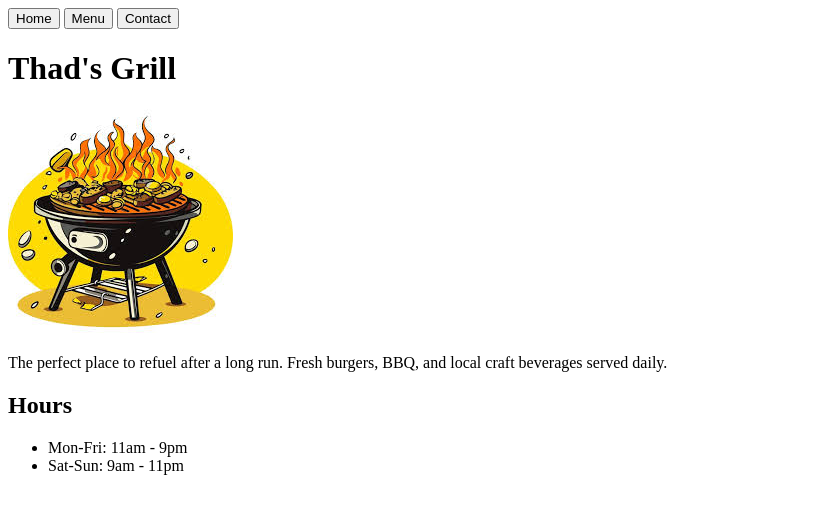
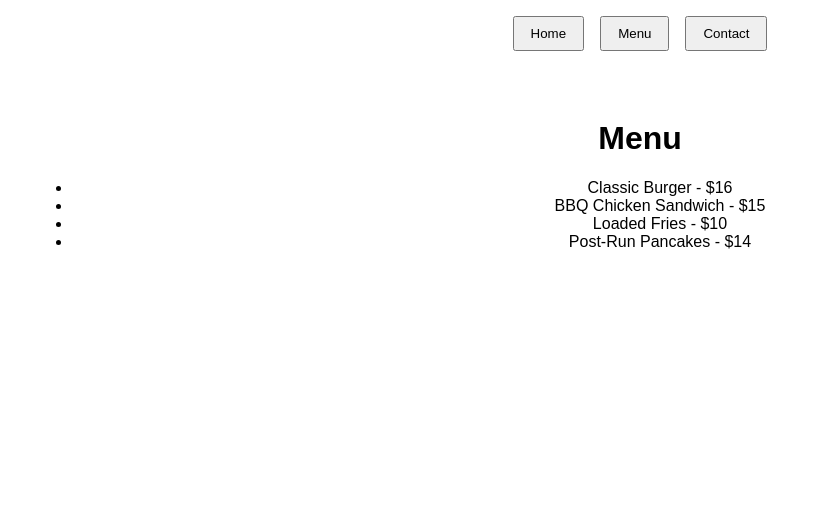
Before and after one commit to ThadMelaku/restaurant-page, a website built with webpack: page src/template.html in a window 1280 px wide. Both pictures are taken after a click on the button "Menu". Shown: the whole page, without its empty margins (0-822 px from the left). Built offline with nearby package versions, Linux system fonts and the light colour scheme.

Commit message:
feat: add home, menu, and contact page modules

```diff
--- /dev/null
+++ b/src/contact.js
@@ -0,0 +1,20 @@
+export function createContactPage() {
+  const contact = document.createElement("div");
+  contact.classList.add("page", "contact-page");
+
+  const heading = document.createElement("h1");
+  heading.textContent = "Contact";
+
+  const phone = document.createElement("p");
+  phone.textContent = "Phone: 604-555-1234";
+
+  const address = document.createElement("p");
+  address.textContent = "Address: 123 Run Club Lane, Richmond, BC";
+
+  const email = document.createElement("p");
+  email.textContent = "Email: hello@thadsgrill.ca";
+
+  contact.append(heading, phone, address, email);
+
+  return contact;
+}
--- a/src/home.js
+++ b/src/home.js
@@ -1,7 +1,8 @@
-import grillImage from "./images/grill.jpg";
+import grillImage from "./images/grill.png";
 
-export function loadHome() {
-  const content = document.querySelector("#content");
+export function createHomePage() {
+  const home = document.createElement("div");
+  home.classList.add("page", "home-page");
 
   const heading = document.createElement("h1");
   heading.textContent = "Thad's Grill";
@@ -26,12 +27,13 @@ export function loadHome() {
   weekend.textContent = "Sat-Sun: 9am - 11pm";
 
   hours.append(weekday, weekend);
-
-  content.append(
+  home.append(
     heading,
     image,
     description,
     hoursHeading,
     hours
   );
+
+  return home
 }
--- a/src/index.js
+++ b/src/index.js
@@ -1,6 +1,28 @@
 import "./styles.css";
-import { loadHome } from "./home.js";
+import { createHomePage } from "./home.js";
+import { createMenuPage } from "./menu.js";
+import { createContactPage } from "./contact.js";
 
-loadHome();
+const content = document.querySelector("#content");
+const homeBtn = document.querySelector("#home-btn");
+const menuBtn = document.querySelector("#menu-btn");
+const contactBtn = document.querySelector("#contact-btn");
 
-console.log("Restaurant Page is running!");
+function loadPage(pageElement) {
+  content.textContent = "";
+  content.appendChild(pageElement);
+}
+
+homeBtn.addEventListener("click", () => {
+  loadPage(createHomePage());
+});
+
+menuBtn.addEventListener("click", () => {
+  loadPage(createMenuPage());
+});
+
+contactBtn.addEventListener("click", () => {
+  loadPage(createContactPage());
+});
+
+loadPage(createHomePage());
--- /dev/null
+++ b/src/menu.js
@@ -0,0 +1,26 @@
+export function createMenuPage() {
+  const menu = document.createElement("div");
+  menu.classList.add("page", "menu-page");
+
+  const heading = document.createElement("h1");
+  heading.textContent = "Menu";
+
+  const list = document.createElement("ul");
+
+  const items = [
+    "Classic Burger - $16",
+    "BBQ Chicken Sandwich - $15",
+    "Loaded Fries - $10",
+    "Post-Run Pancakes - $14",
+  ];
+
+  items.forEach((item) => {
+    const li = document.createElement("li");
+    li.textContent = item;
+    list.appendChild(li);
+  });
+
+  menu.append(heading, list);
+
+  return menu;
+}
--- a/src/styles.css
+++ b/src/styles.css
@@ -0,0 +1,27 @@
+body {
+  font-family: sans-serif;
+  margin: 0;
+  text-align: center;
+}
+
+nav {
+  padding: 1rem;
+  display: flex;
+  justify-content: center;
+  gap: 1rem;
+}
+
+button {
+  padding: 0.5rem 1rem;
+  cursor: pointer;
+}
+
+#content {
+  padding: 2rem;
+}
+
+img {
+  max-width: 600px;
+  width: 100%;
+  height: auto;
+}
--- a/src/template.html
+++ b/src/template.html
@@ -8,9 +8,9 @@
 <body>
   <header>
     <nav>
-      <button>Home</button>
-      <button>Menu</button>
-      <button>Contact</button>
+      <button id="home-btn">Home</button>
+      <button id="menu-btn">Menu</button>
+      <button id="contact-btn">Contact</button>
     </nav>
   </header>
 
--- a/webpack.config.js
+++ b/webpack.config.js
@@ -12,7 +12,9 @@ export default {
     clean: true,
   },
 
-   devServer: {
+  devtool: "eval-source-map",
+
+  devServer: {
     watchFiles: ["./src/template.html"],
   },
 
@@ -25,12 +27,12 @@ export default {
   module: {
     rules: [
       {
+        test: /\.html$/i,
+        loader: "html-loader",
+      },
+      {
         test: /\.css$/i,
         use: ["style-loader", "css-loader"],
-      },
-      {
-        test: /\.html$/i,
-        loader: "html-loader",
       },
       {
         test: /\.(png|svg|jpg|jpeg|gif)$/i,
@@ -38,7 +40,4 @@ export default {
       },
     ],
   },
-
-
-
 };
```
Also changed, not shown: src/images/grill.jpg (deleted), src/images/grill.png (added).
